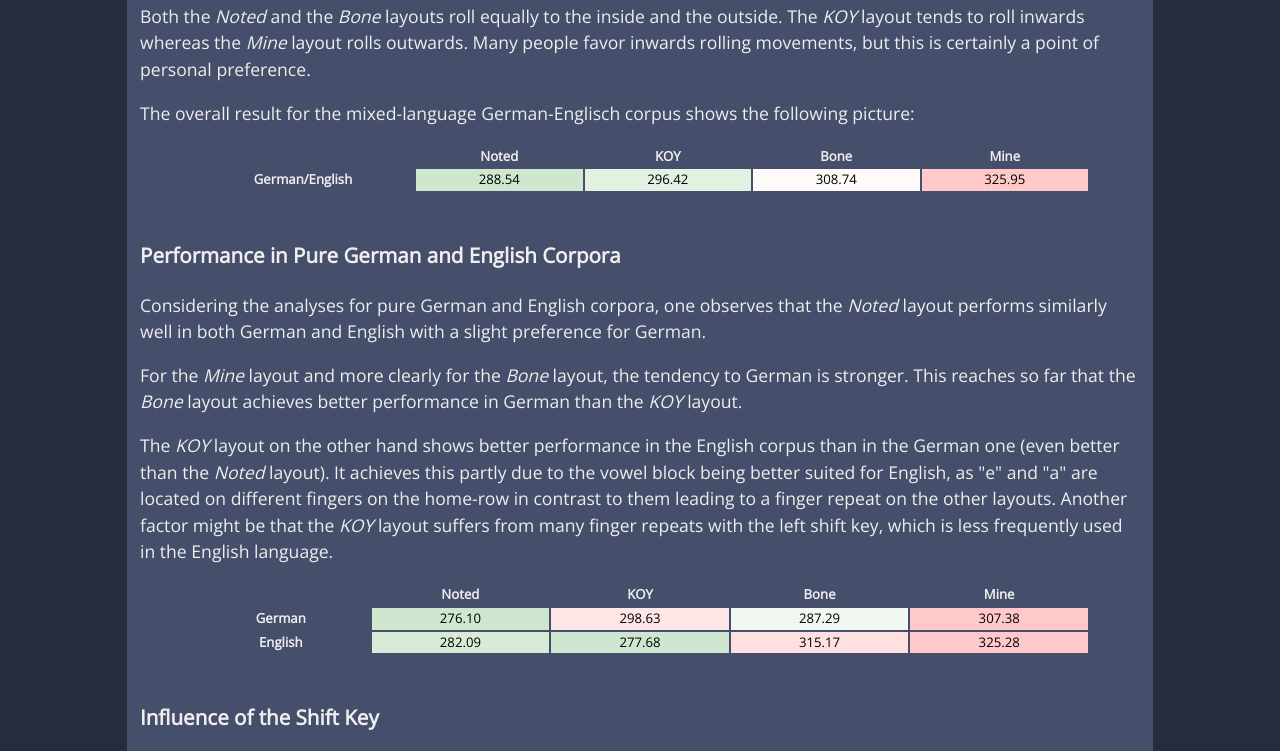
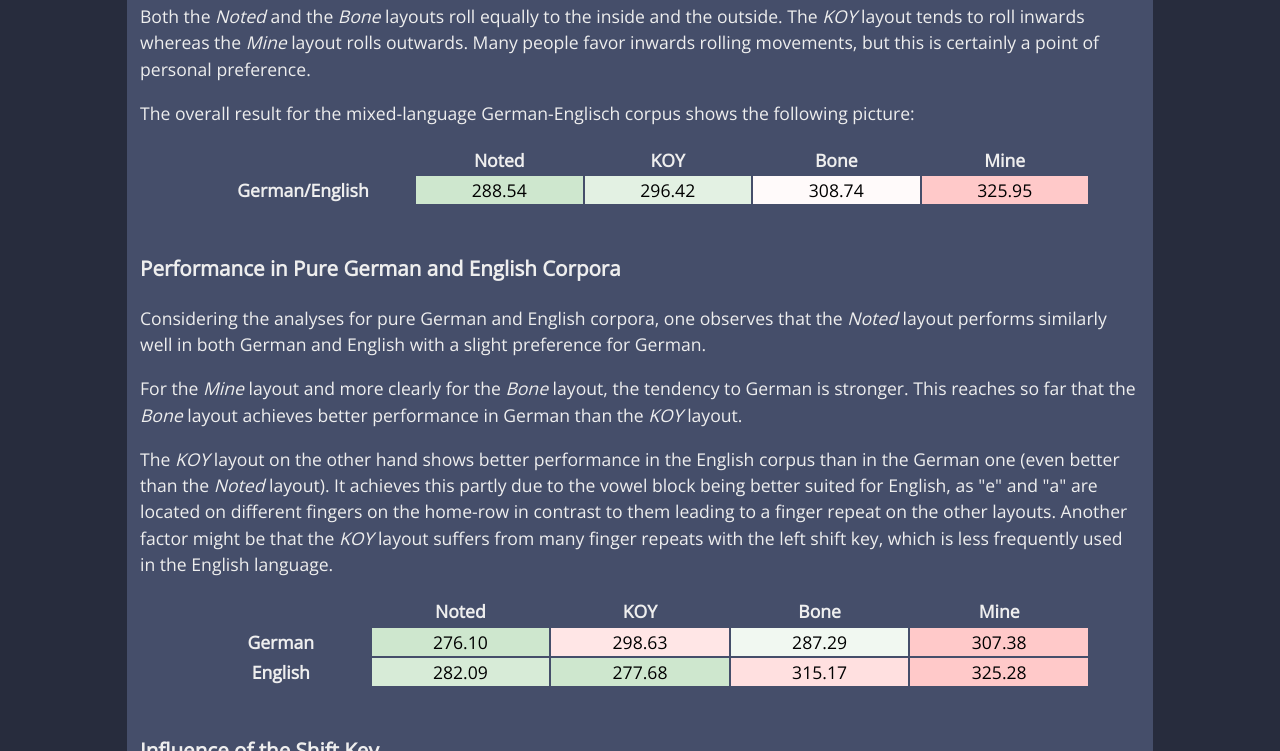
Before and after one commit to dariogoetz/noted-layout, a plain HTML site: page docs/index.html in a window 1280 px wide. Shown: the part 4723-5474 px from the top of the page. Drawn offline with nearby package versions, Linux system fonts and the light colour scheme.

Commit message:
mod: table font size responsive with device width

```diff
--- a/docs/styles.css
+++ b/docs/styles.css
@@ -118,7 +118,8 @@ a:link, a:visited {
 pre {
   display: inline;
 }
-
-table {
-  font-size: 0.75em;
+@media (max-width: 850px) {
+  table {
+    font-size: 0.75em;
+  }
 }
```
